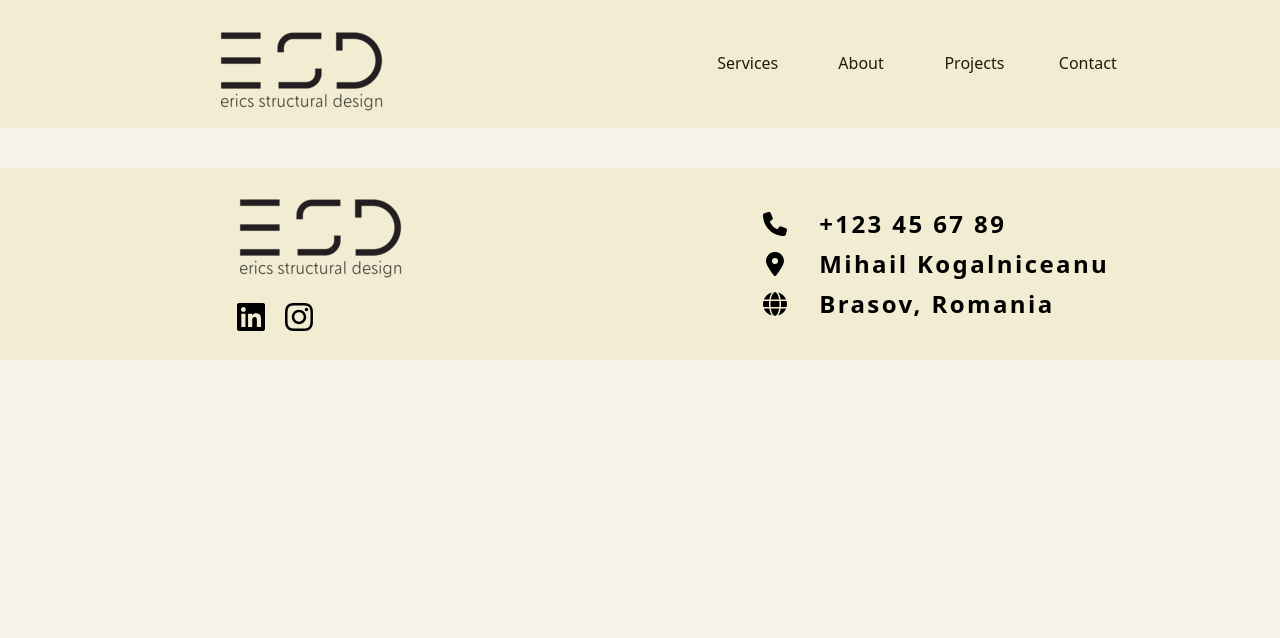
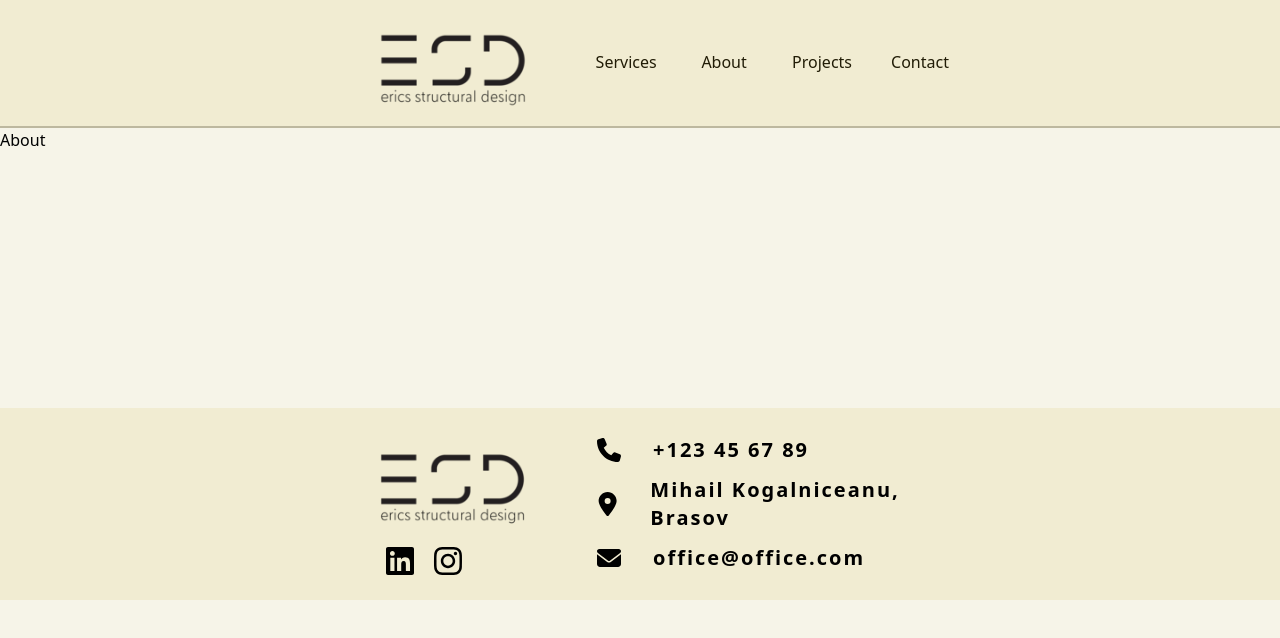
Before and after one commit to trykA123/ERX_Second, a React (Vite) app: page /about in a window 1280 px wide. Shown: the top 638 px of the page. Built offline with nearby package versions, Linux system fonts and the light colour scheme.

Commit message:
Added animations

```diff
--- a/index.html
+++ b/index.html
@@ -5,7 +5,7 @@
     <meta name="viewport" content="width=device-width, initial-scale=1.0" />
     <title>ERX Second</title>
   </head>
-  <body class="bg-main-light">
+  <body>
     <div id="root"></div>
     <script type="module" src="/src/main.jsx"></script>
   </body>
--- a/package.json
+++ b/package.json
@@ -14,6 +14,7 @@
     "@fortawesome/free-brands-svg-icons": "^6.4.2",
     "@fortawesome/free-solid-svg-icons": "^6.4.2",
     "@fortawesome/react-fontawesome": "^0.2.0",
+    "framer-motion": "^10.16.4",
     "react": "^18.2.0",
     "react-dom": "^18.2.0",
     "react-responsive-carousel": "^3.2.23",
--- a/src/App.jsx
+++ b/src/App.jsx
@@ -1,7 +1,7 @@
-import React from "react";
 import { Route, BrowserRouter as Router, Routes } from "react-router-dom";
 import Footer from "./components/Footer";
 import Navbar from "./components/Navbar";
+import About from "./pages/About";
 import Contact from "./pages/Contact";
 import Home from "./pages/Home";
 import Projects from "./pages/Projects";
@@ -15,6 +15,7 @@ function App() {
         {/* Make the "/home" route the main page */}
         <Route exact path="/" element={<Home />} />
         <Route path="/services" element={<Services />} />
+        <Route path="/about" element={<About />} />
         <Route path="/contact" element={<Contact />} />
         <Route path="/projects" element={<Projects />} />
         {/* Define your other routes here */}
--- a/src/components/Footer.jsx
+++ b/src/components/Footer.jsx
@@ -1,7 +1,6 @@
 import { faInstagram, faLinkedin } from "@fortawesome/free-brands-svg-icons";
 import {
-  faCompass,
-  faGlobe,
+  faEnvelope,
   faLocationDot,
   faPhone,
 } from "@fortawesome/free-solid-svg-icons";
@@ -10,7 +9,7 @@ import logo from "../assets/img/logo.png";
 
 const Footer = () => {
   return (
-    <div className="w-full h-48 bg-gold-200 flex justify-around xl:px-6 mx-auto bottom-0 mt-10 ">
+    <div className="w-screen h-48 bg-gold-200 flex justify-between mx-auto items-center px-80 mt-64">
       <div className="flex flex-col space-y-2">
         <a href="" className="">
           <img src={logo} alt="logo" />
@@ -27,21 +26,18 @@ const Footer = () => {
           </a>
         </div>
       </div>
-      <div className="flex flex-col justify-center text-black space-y-2">
-        <span className="flex items-center text-2xl space-x-8">
+      <div className="flex flex-col text-black space-y-3 w-[420px] px-3">
+        <span className="flex items-center  space-x-8">
           <FontAwesomeIcon icon={faPhone} className="w-6 h-6" />
-
           <h4 className="text-black">+123 45 67 89</h4>
         </span>
-        <span className="flex items-center text-2xl space-x-8">
+        <span className="flex items-center  space-x-8">
           <FontAwesomeIcon icon={faLocationDot} className="w-6 h-6" />
-
-          <h4 className="text-black">Mihail Kogalniceanu</h4>
+          <h4 className="text-black">Mihail Kogalniceanu, Brasov</h4>
         </span>
-        <span className="flex items-center text-2xl space-x-8">
-          <FontAwesomeIcon icon={faGlobe} className="w-6 h-6" />
-
-          <h4 className="text-black">Brasov, Romania</h4>
+        <span className="flex items-center space-x-8">
+          <FontAwesomeIcon icon={faEnvelope} className="w-6 h-6" />
+          <h4 className="text-black">office@office.com</h4>
         </span>
       </div>
     </div>
--- a/src/components/Navbar.jsx
+++ b/src/components/Navbar.jsx
@@ -1,30 +1,56 @@
+import { motion } from "framer-motion";
 import logo from "../assets/img/logo.png";
 
 const Navbar = () => {
+  const ulContainer = {
+    hidden: { opacity: 0, y: -200 },
+    show: {
+      opacity: 1,
+      y: 0,
+      transition: {
+        delayChildren: 1,
+        duration: 0.5,
+      },
+    },
+  };
+  const liItem = {
+    hidden: { opacity: 0 },
+    show: { opacity: 1 },
+  };
+
+  const logoItem = {
+    hidden: { opacity: 0 },
+    show: { opacity: 1, duration: 0.5, delay: 1.2 }, // Adjust the delay as needed
+  };
   return (
-    <div className="mx-auto xl:flex xl:flex-row xl:justify-around xl:w-full xl:h-32 xl:px-6 xl:py-12 xl:items-center xl:sticky xl:top-0 z-50 text-gold-900 w-screen border-b-[1px] border-navbar-border bg-gold-200">
-      <a href="/" className="">
+    <motion.div
+      className="mx-auto xl:flex xl:flex-row xl:justify-between xl:w-full xl:h-32 xl:py-12 xl:items-center xl:sticky xl:top-0 z-50 text-gold-900 w-screen border-b-2 border-gold-900 border-opacity-25 bg-gold-200 xl:px-80"
+      variants={ulContainer}
+      initial="hidden"
+      animate="show"
+    >
+      <motion.a href="/" className="" variants={logoItem}>
         <img src={logo} alt="logo" />
-      </a>
+      </motion.a>
       <ul className="flex flex-row justify-between w-[420px]">
-        <li className="group w-20 text-center">
+        <motion.li className="group w-20 text-center" variants={liItem}>
           <a href="/services">Services</a>
           <div className="w-0 group-hover:w-full h-[2px] bg-gold-900 rounded-sm duration-300"></div>
-        </li>
-        <li className="group w-20 text-center">
+        </motion.li>
+        <motion.li className="group w-20 text-center" variants={liItem}>
           <a href="/about">About</a>
           <div className="w-0 group-hover:w-full h-[2px] bg-gold-900 rounded-sm duration-300"></div>
-        </li>
-        <li className="group w-20 text-center">
+        </motion.li>
+        <motion.li className="group w-20 text-center" variants={liItem}>
           <a href="/projects">Projects</a>
           <div className="w-0 group-hover:w-full h-[2px] bg-gold-900 rounded-sm duration-300"></div>
-        </li>
-        <li className="group w-20 text-center">
+        </motion.li>
+        <motion.li className="group w-20 text-center" variants={liItem}>
           <a href="/contact">Contact</a>
           <div className="w-0 group-hover:w-full h-[2px] bg-gold-900 rounded-sm duration-300"></div>
-        </li>
+        </motion.li>
       </ul>
-    </div>
+    </motion.div>
   );
 };
 
--- a/src/components/ProjectCardLeft.jsx
+++ b/src/components/ProjectCardLeft.jsx
@@ -1,10 +1,48 @@
 import { faGreaterThan } from "@fortawesome/free-solid-svg-icons";
 import { FontAwesomeIcon } from "@fortawesome/react-fontawesome";
+import { motion } from "framer-motion";
+import { useEffect, useRef, useState } from "react";
 import img1 from "../assets/img/1.jpg";
 
 const ProjectCardLeft = () => {
+  const [isVisible, setIsVisible] = useState(false);
+  const cardRef = useRef(null);
+
+  useEffect(() => {
+    const options = {
+      root: null,
+      rootMargin: "0px",
+      threshold: 0.5, // Adjust this threshold as needed
+    };
+
+    const observer = new IntersectionObserver((entries) => {
+      const entry = entries[0];
+      if (entry.isIntersecting) {
+        setIsVisible(true);
+      }
+    }, options);
+
+    if (cardRef.current) {
+      observer.observe(cardRef.current);
+    }
+
+    // Clean up the observer when the component unmounts
+    return () => {
+      if (cardRef.current) {
+        observer.unobserve(cardRef.current);
+      }
+    };
+  }, []);
   return (
-    <div className="flex space-x-12 w-full justify-between py-8 bg-back-accent px-8 rounded-2xl shadow-lg shadow-gold-200">
+    <motion.div
+      ref={cardRef} // Attach the ref to the container div
+      className={`flex space-x-12 w-full justify-between py-8 bg-back-accent px-8 rounded-2xl shadow-lg shadow-gold-200 ${
+        isVisible ? "animate-card" : ""
+      }`}
+      initial={{ opacity: 0, x: -1200 }}
+      animate={isVisible ? { opacity: 1, x: 0 } : {}}
+      transition={{ duration: 1.5 }}
+    >
       <div className="w-1/2 flex flex-col items-start space-y-10">
         <h2 className="text-4xl text-yellow-header-dark -translate-y-4">
           Project One
@@ -38,7 +76,7 @@ const ProjectCardLeft = () => {
         alt=""
         className="object-cover aspect-auto h-[400px] w-1/2 rounded-xl"
       />
-    </div>
+    </motion.div>
   );
 };
 
--- a/src/components/ProjectCardRight.jsx
+++ b/src/components/ProjectCardRight.jsx
@@ -1,10 +1,48 @@
 import { faGreaterThan } from "@fortawesome/free-solid-svg-icons";
 import { FontAwesomeIcon } from "@fortawesome/react-fontawesome";
+import { motion } from "framer-motion";
+import { useEffect, useRef, useState } from "react";
 import img2 from "../assets/img/2.jpg";
 
 const ProjectCard = () => {
+  const [isVisible, setIsVisible] = useState(false);
+  const cardRef = useRef(null);
+
+  useEffect(() => {
+    const options = {
+      root: null,
+      rootMargin: "0px",
+      threshold: 0.5, // Adjust this threshold as needed
+    };
+
+    const observer = new IntersectionObserver((entries) => {
+      const entry = entries[0];
+      if (entry.isIntersecting) {
+        setIsVisible(true);
+      }
+    }, options);
+
+    if (cardRef.current) {
+      observer.observe(cardRef.current);
+    }
+
+    // Clean up the observer when the component unmounts
+    return () => {
+      if (cardRef.current) {
+        observer.unobserve(cardRef.current);
+      }
+    };
+  }, []);
   return (
-    <div className="flex space-x-12 w-full justify-between py-8 px-8 rounded-2xl bg-gold-900 shadow-md shadow-gold-700">
+    <motion.div
+      ref={cardRef}
+      className={`flex space-x-12 w-full justify-between py-8 bg-gold-900 px-8 rounded-2xl shadow-lg shadow-gold-700 ${
+        isVisible ? "animate-card" : ""
+      }`}
+      initial={{ opacity: 0, x: 1200 }}
+      animate={isVisible ? { opacity: 1, x: 0 } : {}}
+      transition={{ duration: 1.5 }}
+    >
       <img
         src={img2}
         alt=""
@@ -35,7 +73,7 @@ const ProjectCard = () => {
           ></FontAwesomeIcon>
         </button>
       </div>
-    </div>
+    </motion.div>
   );
 };
 
--- a/src/index.css
+++ b/src/index.css
@@ -8,22 +8,26 @@
   scroll-behavior: smooth;
 }
 
+body {
+  background-color: #f6f4e8;
+}
+
 @layer base {
   h1 {
-    @apply uppercase font-semibold text-gold-900
+    @apply font-semibold text-gold-900
     text-4xl;
   }
 
   h2 {
-    @apply text-gold-700 uppercase font-bold;
+    @apply text-gold-700  font-bold;
   }
 
   h3 {
-    @apply text-white pt-3 font-semibold uppercase;
+    @apply text-white pt-3 font-semibold;
   }
 
   h4 {
-    @apply text-gray-300 font-bold tracking-widest;
+    @apply text-gray-300 font-bold tracking-widest text-xl;
   }
   p {
     @apply text-base leading-4 font-normal text-gold-800;
--- a/src/pages/About.jsx
+++ b/src/pages/About.jsx
@@ -0,0 +1,5 @@
+const About = () => {
+  return <div className="h-full">About</div>;
+};
+
+export default About;
--- a/src/pages/Services.jsx
+++ b/src/pages/Services.jsx
@@ -13,7 +13,7 @@ const Services = () => {
           exercitationem.
         </p>
       </div>
-      <div className="xl:py-12 grid grid-cols-2 content-center gap-8">
+      <div className="xl:py-12 grid grid-cols-2 content-center gap-8 xl:px-12 rounded-lg shadow-md">
         <ServicesCard />
         <ServicesCard />
         <ServicesCard />
--- a/tailwind.config.js
+++ b/tailwind.config.js
@@ -36,7 +36,7 @@ export default {
         },
       },
       backgroundImage: {
-        servicesImg: "url('./src/assets/img/test.jpg')",
+        servicesImg: "url('./src/assets/img/2.jpg')",
       },
     },
   },
```
Also changed, not shown: src/pages/Home.jsx (+7 -7 lines), 1 other file (tests, documents, lock files or other folders).
